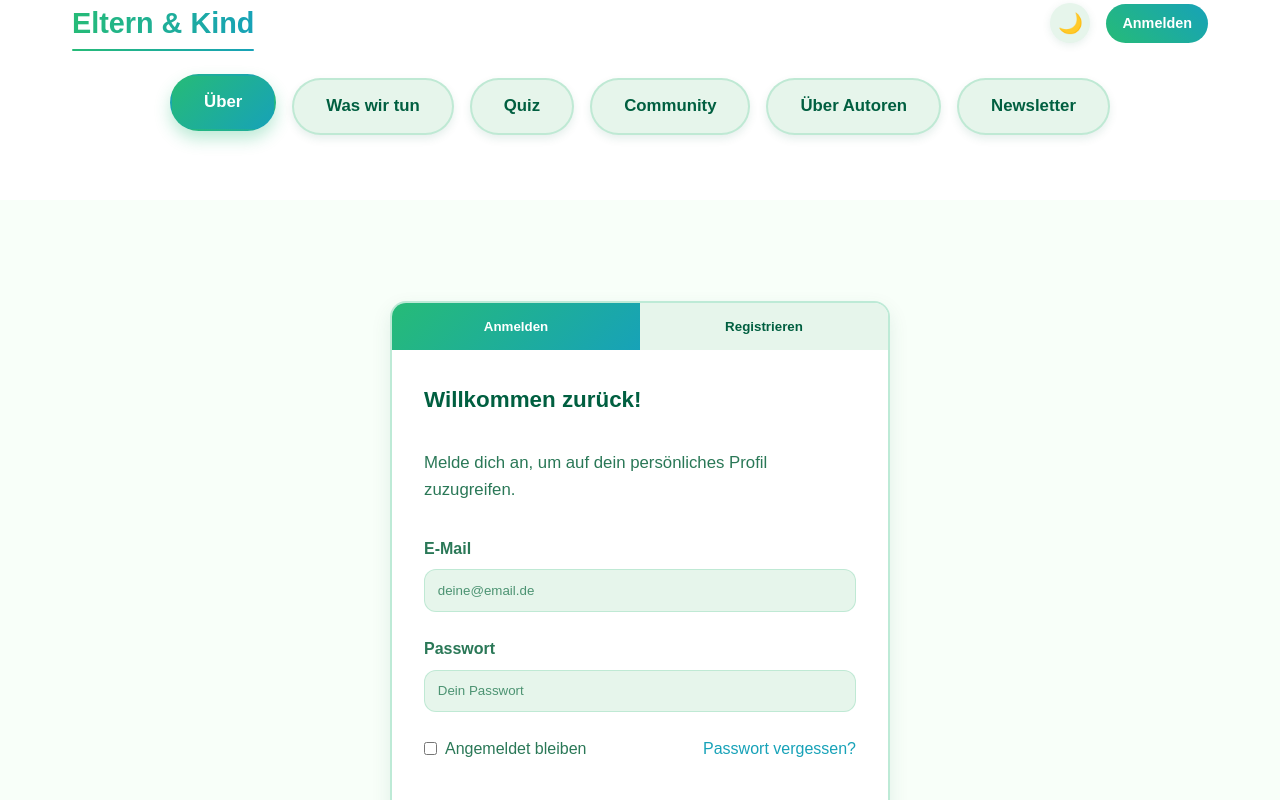
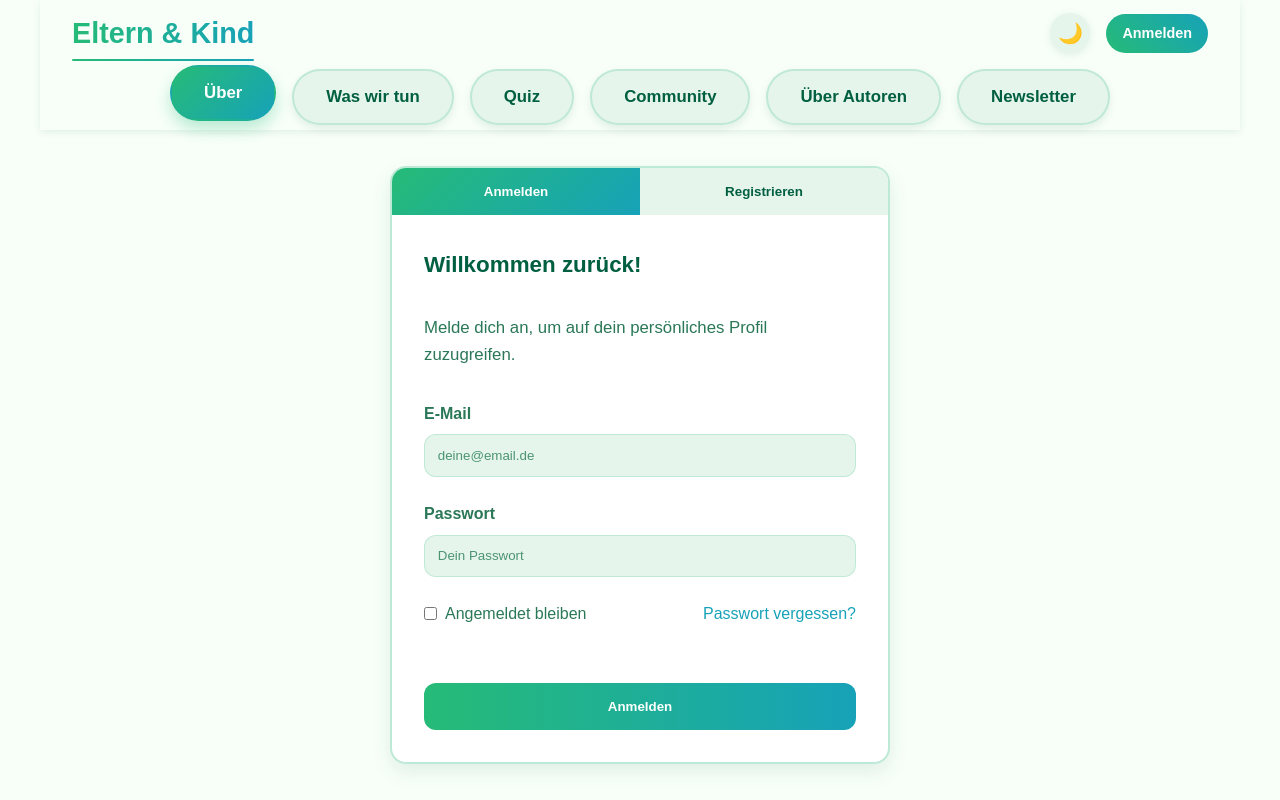
Before and after one commit to DoctorHinky/Final-Project-Frontend, a Vue app: page /login-register in a window 1280 px wide. Shown: the top 800 px of the page. Built offline with nearby package versions, Linux system fonts and the light colour scheme.

Commit message:
finish with the LandingPage & LoginRegister add Stylingstructure and Toggled Themes

```diff
--- a/src/App.vue
+++ b/src/App.vue
@@ -1,3 +1,4 @@
+<!-- src/App.vue -->
 <template>
   <router-view />
 </template>
@@ -16,7 +17,10 @@ export default defineComponent({
             entry.target.classList.add('visible');
           }
         });
-      }, { threshold: 0.1 });
+      }, {
+        threshold: 0.1,
+        rootMargin: '-130px 0px 0px 0px' // Berücksichtigt die Header-Höhe
+      });
 
       // Alle Sektionen beobachten
       document.querySelectorAll('.section').forEach(section => {
--- a/src/components/layout/AppHeader.vue
+++ b/src/components/layout/AppHeader.vue
@@ -1,3 +1,4 @@
+<!-- src/components/layout/AppHeader.vue -->
 <template>
   <header class="app-header container">
     <div class="header-top">
@@ -81,9 +82,14 @@ export default defineComponent({
     const scrollToElement = (sectionId: string) => {
       const element = document.getElementById(sectionId);
       if (element) {
-        element.scrollIntoView({
-          behavior: 'smooth',
-          block: 'start'
+        // Den Header-Offset beim Scrollen berücksichtigen
+        const headerOffset = 130; // Muss konsistent mit dem Layout-Padding-Top sein
+        const elementPosition = element.getBoundingClientRect().top;
+        const offsetPosition = elementPosition + window.pageYOffset - headerOffset;
+
+        window.scrollTo({
+          top: offsetPosition,
+          behavior: 'smooth'
         });
       }
     };
@@ -115,14 +121,24 @@ export default defineComponent({
   transform: translateX(-50%);
   width: 100%;
   padding: map.get(vars.$spacing, m) 0;
-  margin-bottom: map.get(vars.$spacing, xl);
   z-index: 1000;
-  padding-top: 10px;
+  height: 130px; /* Feste Höhe für den Header, konsistent mit dem Layout-Padding */
+  display: flex;
+  flex-direction: column;
+  justify-content: space-between;
+
+  @each $theme in ('light', 'dark') {
+    .theme-#{$theme} & {
+      background-color: mixins.theme-color($theme, primary-bg); /* Hintergrund hinzufügen */
+      box-shadow: 0 2px 8px rgba(mixins.theme-color($theme, shadow-color), 0.1); /* Schatten für bessere Sichtbarkeit */
+    }
+  }
 
   // Container für Logo und Header-Actions
   .header-top {
     @include mixins.flex(row, space-between, center, nowrap);
-    margin-bottom: map.get(vars.$spacing, m);
+    margin-bottom: map.get(vars.$spacing, s);
+    padding-top: 10px;
   }
 
   // Neuer Container für Theme-Toggle und Login-Button
@@ -170,9 +186,9 @@ export default defineComponent({
 // Navigation
 .nav-tabs {
   width: 100%;
-  margin: map.get(vars.$spacing, xl) 0 map.get(vars.$spacing, m);
   @include mixins.flex(row, center, center, wrap);
   gap: map.get(vars.$spacing, m);
+  margin-bottom: map.get(vars.$spacing, s);
 
   .nav-tab {
     position: relative;
@@ -222,6 +238,9 @@ export default defineComponent({
 // Responsives Design für den Header
 @media (max-width: map.get(map.get(vars.$layout, breakpoints), tablet)) {
   .app-header {
+    height: auto; /* Flexible Höhe auf kleineren Bildschirmen */
+    padding-bottom: map.get(vars.$spacing, m);
+
     .header-top {
       @include mixins.flex(row, space-between, center, wrap);
       margin-bottom: map.get(vars.$spacing, l);
--- a/src/components/layout/AppLayout.vue
+++ b/src/components/layout/AppLayout.vue
@@ -1,3 +1,4 @@
+<!-- src/components/layout/AppLayout.vue -->
 <template>
   <div class="app-layout" :class="{ 'theme-light': isLightTheme, 'theme-dark': !isLightTheme }">
     <AppHeader
@@ -6,7 +7,9 @@
       @toggle-theme="toggleTheme"
     />
 
-    <router-view />
+    <div class="main-content">
+      <router-view />
+    </div>
 
     <AppFooter />
   </div>
@@ -58,6 +61,11 @@ export default defineComponent({
     background-color: mixins.theme-color('dark', primary-bg);
     color: mixins.theme-color('dark', text-primary);
   }
+
+  .main-content {
+    /* Fester Abstand zum Header für alle Seiten */
+    padding-top: 130px; /* Anpassbar je nach Höhe des Headers */
+  }
 }
 
 // Basis-Styling für Sektionen mit Scroll-Fade-In-Animation
--- a/src/components/layout/AppMain.vue
+++ b/src/components/layout/AppMain.vue
@@ -1,3 +1,4 @@
+<!-- src/components/layout/AppMain.vue -->
 <template>
   <main class="landing-page container">
     <LandingPage />
@@ -19,7 +20,5 @@ export default defineComponent({
 <style lang="scss">
 @use '@/style/base/variables' as vars;
 
-main{
-  padding-top: 100px !important;
-}
+/* Der feste Abstand wurde entfernt, da er jetzt vom Layout-Container übernommen wird */
 </style>
--- a/src/components/pages/LandingPage/HeroSection.vue
+++ b/src/components/pages/LandingPage/HeroSection.vue
@@ -8,7 +8,6 @@
           <div class="feature">
             <div class="feature-icon">🧠</div>
             <p>Ausführliche Artikel</p>
-            <br>
           </div>
           <div class="feature">
             <div class="feature-icon">👨‍👩‍👧‍👦</div>
@@ -135,7 +134,7 @@ export default defineComponent({
 
   .hero-features {
     display: flex;
-    flex-wrap: wrap;
+    flex-direction: column;
     gap: map.get(vars.$spacing, l);
     margin-bottom: map.get(vars.$spacing, xxl);
 
--- a/src/pages/LoginRegister.vue
+++ b/src/pages/LoginRegister.vue
@@ -1,3 +1,4 @@
+<!-- src/pages/LoginRegister.vue -->
 <template>
   <div class="login-register-page">
     <div class="container">
@@ -226,8 +227,8 @@ export default defineComponent({
 @use '@/style/base/animations' as animations;
 
 .login-register-page {
-  margin-top: 200px;
-  min-height: 100vh;
+  /* Der feste margin-top: 200px; wurde entfernt, da dies jetzt vom Layout übernommen wird */
+  min-height: calc(100vh - 130px); /* Anpassen an die Höhe des Headers (130px ist konsistent mit dem Layout) */
   display: flex;
   align-items: center;
   justify-content: center;
```
